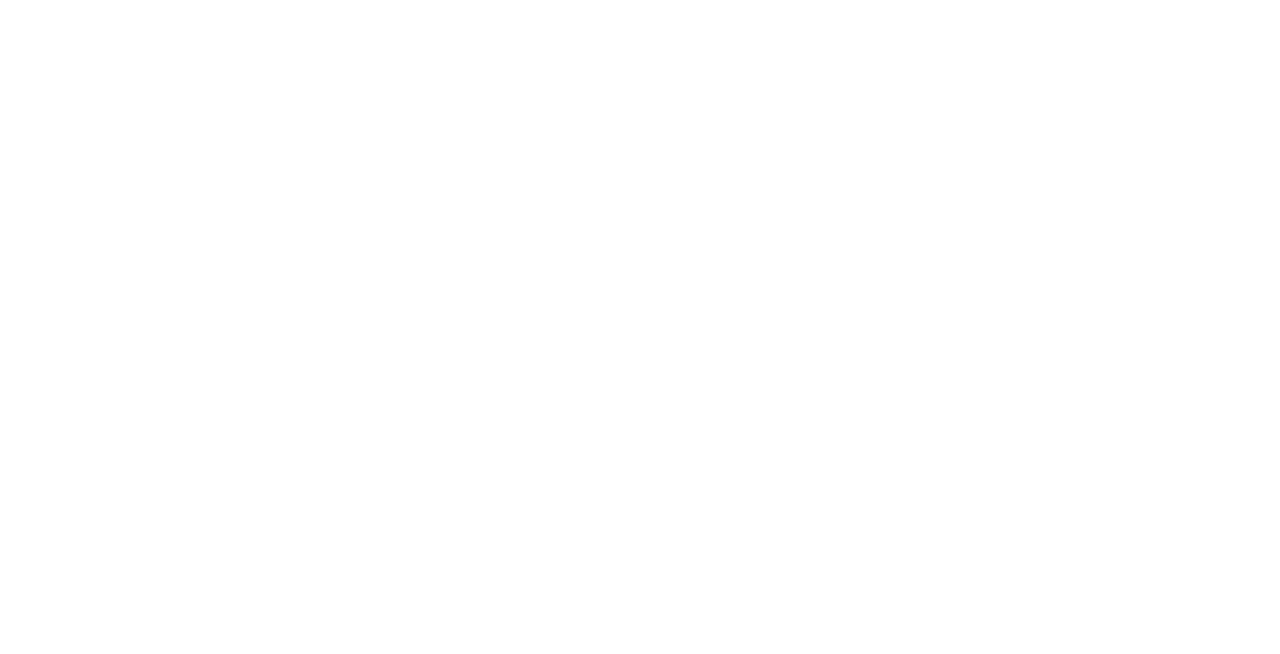
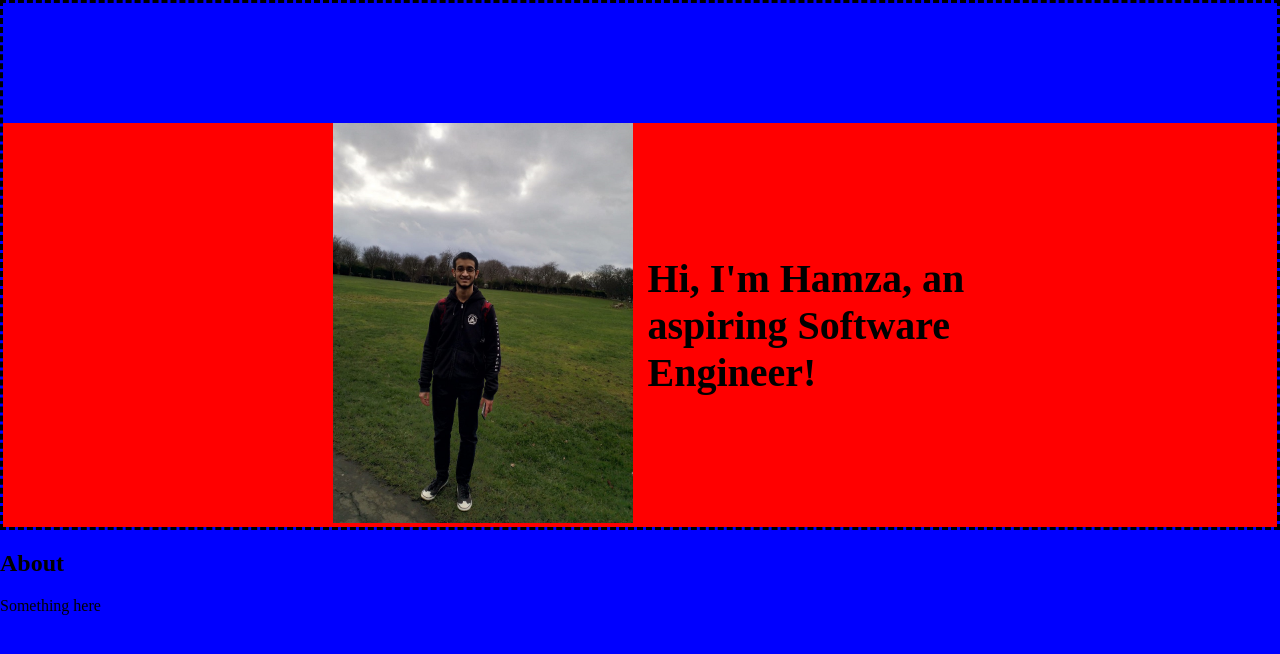
Before and after one commit to RAYJBOY/MyPortfolio, a plain HTML site: page index.html in a window 1280 px wide. Drawn offline with Linux system fonts and the light colour scheme.

Commit message:
done intro

```diff
--- /dev/null
+++ b/css/style.css
@@ -0,0 +1,63 @@
+body{
+  margin: 0;
+  padding: 0;
+  background: blue;
+}
+
+
+.row{
+  margin: 15vh 0 0 0;
+  display: flex;
+  justify-content: center;
+  align-items: center;
+  grid-column-gap: 15px;
+  background-color: red;
+}
+
+.column{
+  width: 30%;
+  height: 30%;
+  text-align: right;
+  vertical-align: middle;
+}
+
+.column img{
+  height: 50vh; /*row height depends on this*/
+}
+
+.column h2{
+  font-size: 250%;
+  text-align: left;
+}
+
+.intro-grid{
+  height: auto;
+  border: dashed;
+}
+
+.about-section{
+}
+
+/*
+.landing-page {
+  margin: auto;
+  margin-top: 15%;
+  background-color: red;
+  width: 65%;
+  height: 500px;
+  position: relative;
+}
+
+.landing-page img{
+  width: 25%;
+  position: absolute;
+  top: 15%;
+  left: 25%;
+}
+
+.landing-page p{
+  position: absolute;
+  left: 55%;
+  padding-top: 15%;
+  font-size: 2vw;
+}*/
--- a/index.html
+++ b/index.html
@@ -2,12 +2,48 @@
 <html>
 
   <head>
+    <meta charset="utf-8">
     <title>My Portfolio | Home</title>
+    <link rel="stylesheet" href="css/style.css">
   </head>
 
 
   <body>
 
+    <div class="intro-grid">
+      <div class="row">
+        <div class="column">
+          <img src="images/me.jpg" alt="Image not found.">
+        </div>
+        <div class="column">
+          <h2>Hi, I'm Hamza, an aspiring Software Engineer!</h2>
+        </div>
+      </div>
+    </div>
+
+    <section class="about-section">
+      <h2>About</h2>
+      <p>Something here</p>
+    </section>
+
+
+    <!--
+    <div class="container">
+
+      <span class="landing-page">
+        <img src="images/me.jpg" alt="Image not found.">
+        <p>Muhammad Hamza Imam</p>
+        <br>
+        <br>
+        <p>Electronic & Computer</p>
+        <br>
+        <br>
+        <p>Engineer</p>
+      </span>
+
+    </div>
+    -->
+
   </body>
 
 </html>
```
Also changed, not shown: images/IMG-20190126-WA0000.jpg (deleted), images/me-edited.jpg (added), images/me.jpg (added).
